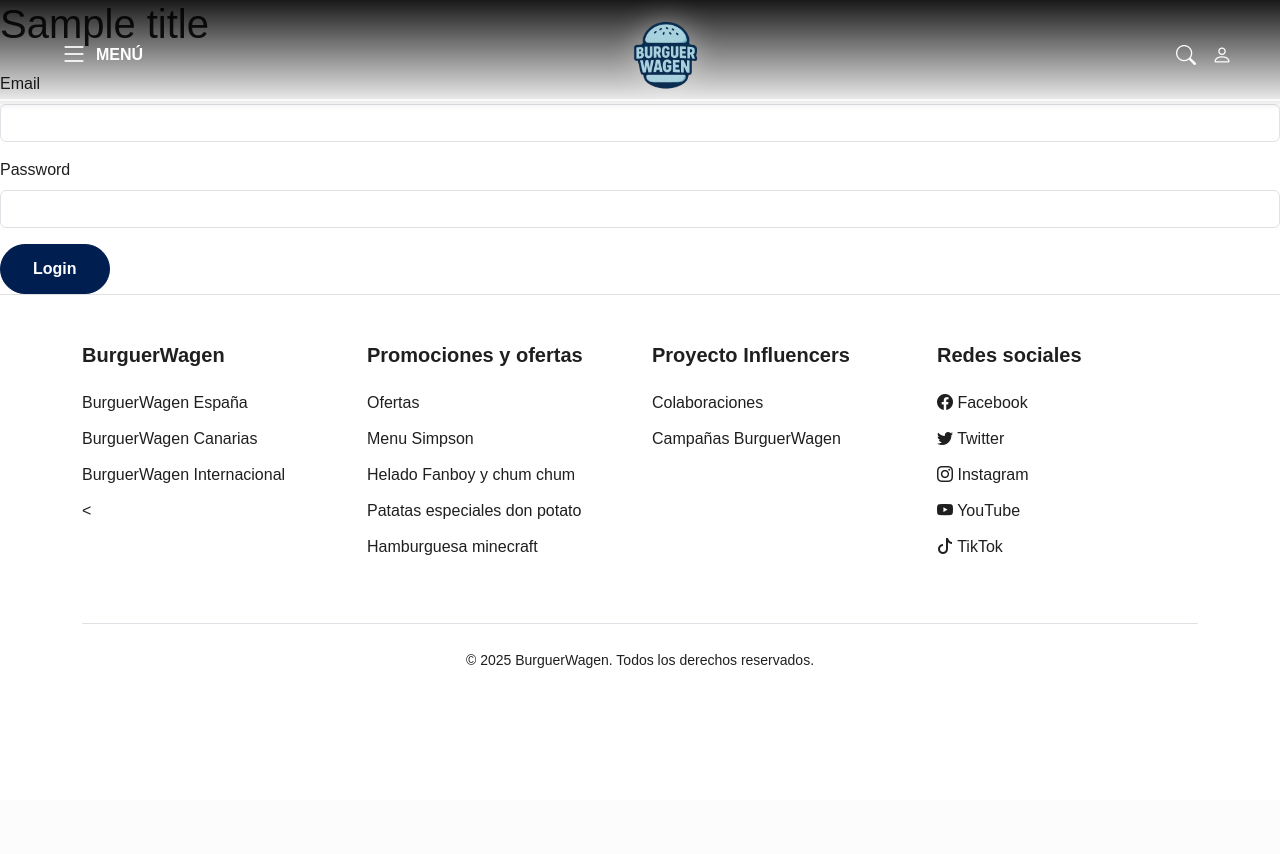
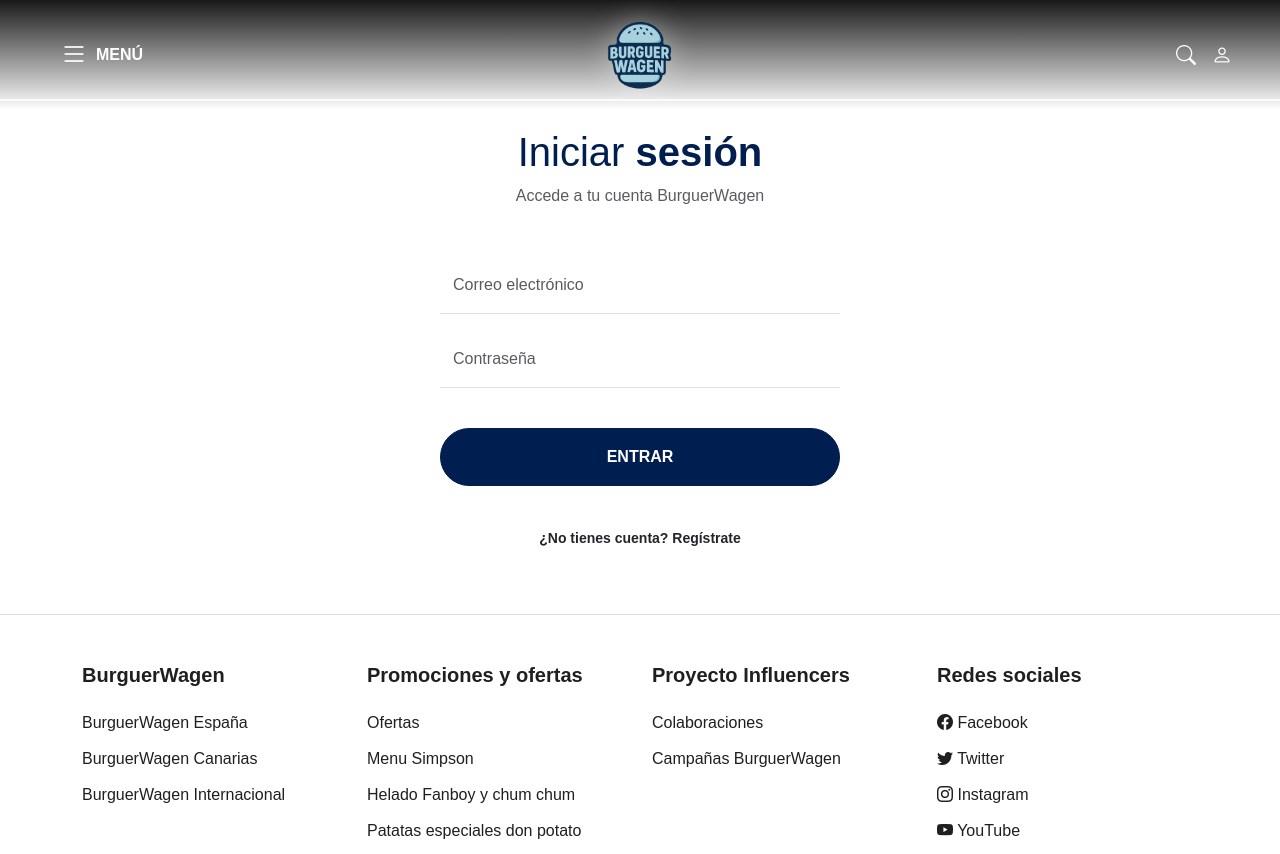
Before and after one commit to rochythedog/burguerwagen, a PHP site: template views/user/login.php in a window 1280 px wide. Shown: the top 854 px of the page. Before the commit the page ends 668 px from the top, so only its background shows below. Run offline with PHP 8.4, Linux system fonts and the light colour scheme; the template is opened without the code that fills it: most values are stand-ins (such as "Sample title", 1, 10 or a date in 2020); some libraries are stand-ins or nearby versions.

Commit message:
Reworkeado completamente el front end del login + arreglado bug de centrado de logo en el header y caracter colado en el footer

```diff
--- a/public/css/styles.css
+++ b/public/css/styles.css
@@ -240,3 +240,20 @@ footer {
     background-color: rgba(255,255,255,0.1);
     color: white !important;
 }
+
+/* login */
+.login-container {
+    min-height: 70vh;
+    padding-top: 10%;
+    padding-bottom: 5%;
+}
+
+/* centrado del logo del header */
+.vw-header .d-flex.justify-content-between > div:first-child,
+.vw-header .d-flex.justify-content-between > div:last-child {
+    flex: 1;
+}
+
+.vw-header .d-flex.justify-content-between > div:last-child {
+    justify-content: flex-end;
+}
--- a/views/layout/footer.php
+++ b/views/layout/footer.php
@@ -7,7 +7,7 @@
         <ul>
           <li><a href="#">BurguerWagen España</a></li>
           <li><a href="#">BurguerWagen Canarias</a></li>
-          <li><a href="#">BurguerWagen Internacional</a></li><
+          <li><a href="#">BurguerWagen Internacional</a></li>
         </ul>
       </div>
       <div class="col-md-3">
--- a/views/user/login.php
+++ b/views/user/login.php
@@ -1,8 +1,14 @@
-<h1 class="mb-4"><?= htmlspecialchars($title) ?></h1>
+<div class="container d-flex justify-content-center align-items-center login-container">
+    <div class="w-100" style="max-width: 400px;">
+
+        <div class="text-center mb-5">
+            <h1 class="section-title mb-2">Iniciar <strong>sesión</strong></h1>
+            <p class="text-muted">Accede a tu cuenta BurguerWagen</p>
+        </div>
 
         <?php if (!empty($errors)): ?>
-<div class="alert alert-danger">
-  <ul class="mb-0">
+        <div class="alert alert-danger border-0 shadow-sm mb-4">
+            <ul class="mb-0 ps-3">
                 <?php foreach ($errors as $e): ?>
                 <li><?= htmlspecialchars($e) ?></li>
                 <?php endforeach; ?>
@@ -10,14 +16,22 @@
         </div>
         <?php endif; ?>
 
-<form method="post">
-  <div class="mb-3">
-    <label class="form-label" for="email">Email</label>
-    <input class="form-control" type="email" name="email" id="email" required>
+        <form method="post" class="d-flex flex-column gap-3">
+            <div class="form-floating">
+                <input type="email" class="form-control rounded-0 border-0 border-bottom bg-transparent" name="email" id="email" placeholder="name@example.com" required>
+                <label for="email" class="text-muted">Correo electrónico</label>
             </div>
-  <div class="mb-3">
-    <label class="form-label" for="password">Password</label>
-    <input class="form-control" type="password" name="password" id="password" required>
+
+            <div class="form-floating mb-3">
+                <input type="password" class="form-control rounded-0 border-0 border-bottom bg-transparent" name="password" id="password" placeholder="Password" required>
+                <label for="password" class="text-muted">Contraseña</label>
             </div>
-  <button class="btn btn-primary" type="submit">Login</button>
+
+            <button class="btn btn-primary w-100 py-3 text-uppercase fw-bold mt-2" type="submit">Entrar</button>
+
+            <div class="text-center mt-4">
+                <a href="index.php?controller=user&action=register" class="text-decoration-none text-dark fw-bold small">¿No tienes cuenta? Regístrate</a>
+            </div>
         </form>
+    </div>
+</div>
```
Lines whose indentation alone changed are shown as unchanged.
